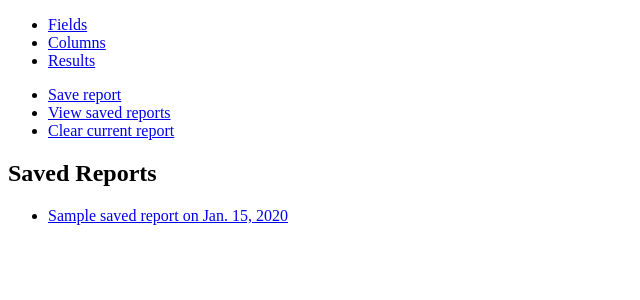
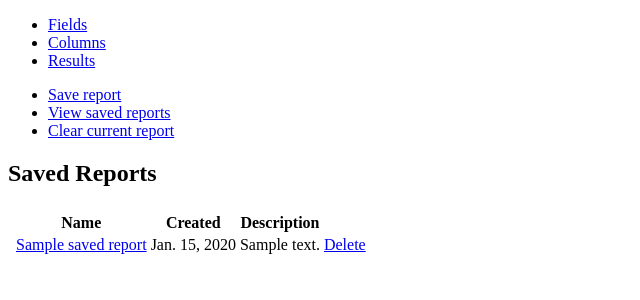
Before and after one commit to yeago/django-customreport, a Django app: template templates/customreport/index.html in a window 1280 px wide. Shown: the top 300 px of the page, without its empty margins (0-640 px from the left). Run offline with Django 3.2, Linux system fonts and the light colour scheme; the template is opened without the code that fills it: most values are stand-ins (such as "Sample title", 1, 10 or a date in 2020).

Commit message:
Added delete function for saved reports

```diff
--- a/models.py
+++ b/models.py
@@ -25,7 +25,6 @@ class DataField(models.TextField):
 		return base64.b64encode(pickle.dumps(value))
 
 class Report(models.Model):
-	name = models.CharField(max_length=30,null=True,blank=True)
 	description = models.TextField(null=True,blank=True)
 	data = DataField(null=True,blank=True,editable=False) # Serialized dict
 	app_label = models.CharField(max_length=30,editable=False)
@@ -34,8 +33,10 @@ class Report(models.Model):
 	added_by = models.ForeignKey('auth.User')
 
 	def get_absolute_url(self):
+		return reverse('%s-report:recall' % self.app_label, args=[self.pk])
 
-		return reverse('%s-report:recall' % self.app_label,args=[self.pk])
+	def get_delete_url(self):
+		return reverse('%s-report:delete' % self.app_label, args=[self.pk])
 
 	class Meta:
 		ordering = ['-date_added']
--- a/templates/customreport/list_reports.html
+++ b/templates/customreport/list_reports.html
@@ -1,13 +1,33 @@
 {# this template requires the saved reports to be passed in as a queryset #}
 <h2>Saved Reports</h2>
 {% if saved_reports %}
-<ul class="report-site-list-saved">
+<table class="highlight-hover small admin no_actions" style="padding: 4px 10px 4px 5px;">
+	<thead>
+	<tr>
+		<th>Name</th>
+		<th>Created</th>
+		<th>Description</th>
+		<th>&nbsp;</th>
+
+	</tr>
+</thead>
 	{% for r in saved_reports %}
-	<li>
-		<a href="{{ r.get_absolute_url }}" class="report-site-title-saved">{% if r.name %}{{ r.name }} on {% endif %}{{ r.date_added|date }}</a>
-	</li>
+	<tr {% cycle '' 'class="clarify"' %}>
+		<td>
+			<a href="{{ r.get_absolute_url }}">{% if r.name %}{{ r.name }}{% else %}Untitled{% endif %}</a>
+		</td>
+		<td>
+			{{ r.date_added|date }}
+		</td>
+		<td>
+			{% if r.description %}{{ r.description }}{% else %}&nbsp;{% endif %}
+		</td>
+		<td>
+			<a href="{{ r.get_delete_url }}" class="delete">Delete</a>
+		</td>
+	</tr>
 	{% endfor %}
-</ul>
+</table>
 {% else %}
 No saved reports
 {% endif %}
```
Also changed, not shown: sites.py (+16 -0 lines).
